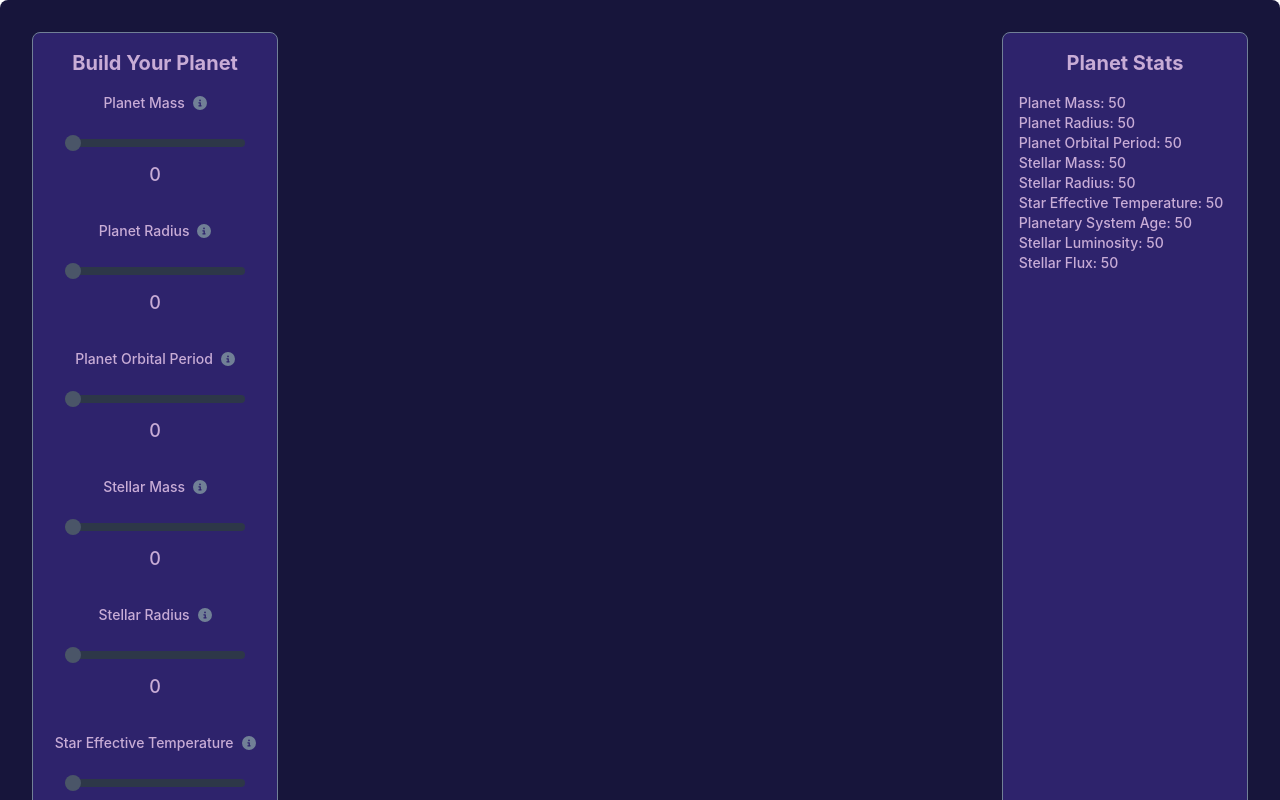
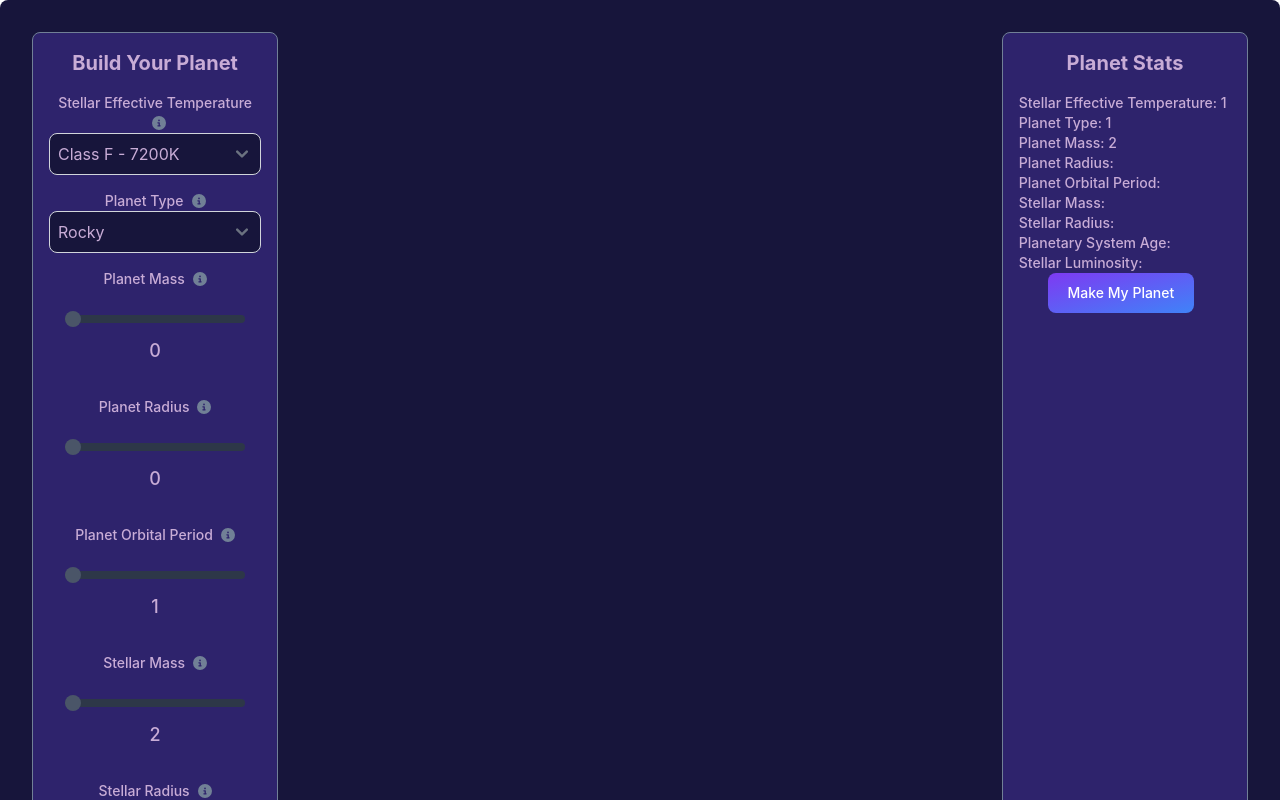
Before and after one commit to Pineapple-Soup/interplanetary, a React (Create React App) app: page / in a window 1280 px wide. Shown: the top 800 px of the page. Built offline with nearby package versions, Linux system fonts and the light colour scheme.

Commit message:
incorporate dropdowns

```diff
--- /dev/null
+++ b/src/components/Dropdown.js
@@ -0,0 +1,18 @@
+import React from 'react';
+
+const Dropdown = ({ options, onChange }) => {
+    return (
+        <select
+            onChange={(e) => onChange(e.target.value)}
+            className="w-full p-2 border border-gray-300 rounded-lg bg-primary text-secondary"
+        >
+            {options.map((option, index) => (
+                <option key={index} value={option.value}>
+                    {option.label}
+                </option>
+            ))}
+        </select>
+    );
+};
+
+export default Dropdown;
--- a/src/data/planetParameters.js
+++ b/src/data/planetParameters.js
@@ -2,70 +2,106 @@
 
 export const planetParams = [
     {
+        id: 9,
+        type: 'dropdown',
+        label: 'Stellar Effective Temperature',
+        state: 'sTemp',
+        options: [
+            {value: 7200, label: "Class F - 7200K"},
+            {value: 5700, label: "Class G - 5700K"},
+            {value: 4800, label: "Class K - 4800K"},
+            {value: 3800, label: "Class M - 3800K"}
+        ]
+    },
+    {
+        id: 10,
+        type: 'dropdown',
+        label: 'Planet Type',
+        state: 'pType',
+        options: [
+            {value: 1, label: "Rocky"},
+            {value: 2, label: "Ice Giant"},
+            {value: 3, label: "Gas Giant"},
+            {value: 4, label: "Icy"}
+        ]
+    },
+    {
         id: 1,
+        type: 'slider',
         label: 'Planet Mass',
         state: 'pMass',
         min: 0,
-        max: 100,
-        step: 1,
-        info: "This is the mass of the planet in Earth masses."
+        max: 60000,
+        step: 100,
+        info: "This is the mass of the planet in earth masses",
+        units: "Earths"
     },
     {
         id: 2,
+        type: 'slider',
         label: 'Planet Radius',
         state: 'pRadius',
         min: 0,
-        max: 100,
+        max: 60000,
         step: 1,
-        info : "This is the radius of the planet in Earth radii."
+        info : "This is the radius of the planet in Earth radii.",
+        units: "Earth Radii"
     },
     {
         id: 3,
+        type: 'slider',
         label: 'Planet Orbital Period',
         state: 'pPeriod',
-        min: 0,
-        max: 100,
+        min: 1,
+        max: 50000,
         step: 1,
-        info: "This is the orbital period of the planet in Earth days."
+        info: "This is the orbital period of the planet in Earth days.",
+        units: "Days",
     },
     {
         id: 4,
+        type: 'slider',
         label: 'Stellar Mass',
         state: 'sMass',
-        min: 0,
-        max: 100,
+        min: 2,
+        max: 20000,
         step: 1,
         info: "This is the mass of the star in Solar masses."
     },
     {
         id: 5,
+        type: 'slider',
         label: 'Stellar Radius',
         state: 'sRadius',
-        min: 0,
-        max: 100,
+        min: 7,
+        max: 70000,
         step: 1,
         info: "This is the radius of the star in Solar radii."
     },
-    {
-        id: 6,
-        label: 'Star Effective Temperature',
-        state: 'sTemp',
-        min: 0,
-        max: 100,
-        step: 1,
-        info: "This is the effective temperature of the star in Kelvin."
-    },
+    // {
+    //     id: 6,
+    //     type: 'slider',
+    //     label: 'Stellar Effective Temperature',
+    //     state: 'sTemp',
+    //     min: 2000,
+    //     max: 50000,
+    //     step: 1,
+    //     info: "This is the effective temperature of the star in Kelvin.",
+    //     units: "Kelvin"
+    // },
     {
         id: 7,
+        type: 'slider',
         label: 'Planetary System Age',
         state: 'psAge',
         min: 0,
-        max: 100,
+        max: 12,
         step: 1,
-        info: "This is the age of the planetary system in gigayears."
+        info: "This is the age of the planetary system in billions of years."
     },
     {
         id: 8,
+        type: 'slider',
         label: 'Stellar Luminosity',
         state: 'sLuminosity',
         min: 0,
@@ -73,13 +109,31 @@ export const planetParams = [
         step: 1,
         info: "This is the luminosity of the star in Solar luminosities."
     },
+
+
+    // {
+    //     id: 9,
+    //     type: 'slider',
+    //     label: 'Stellar Flux',
+    //     state: 'sFlux',
+    //     min: 0,
+    //     max: 15000,
+    //     step: 1,
+    //     info: "This is the flux of the star in Watts per meter squared.",
+    //     units: "W/m^2"
+    // }
+]
+
+// dropdowns
+export const planetParams2 = [
     {
-        id: 9,
-        label: 'Stellar Flux',
-        state: 'sFlux',
-        min: 0,
-        max: 100,
-        step: 1,
-        info: "This is the flux of the star in Solar flux units."
+        id: 1,
+        label: 'Stellar Effective Temperature',
+        options: ["Class F - 7200K", "Class G - 5700K", "Class K - 4800K", "Class M - 3800K"]
+    },
+    {
+        id: 2,
+        label: 'Planet Type',
+        options: ["Rocky", "Ice Giant", "Gas Giant", "Icey"],
     }
 ]
--- a/src/pages/LandingPage.js
+++ b/src/pages/LandingPage.js
@@ -1,63 +1,69 @@
 import React, { useState } from 'react';
 import Slider from '../components/Slider';
-import { planetParams } from '../data/planetParameters';
+import Dropdown from '../components/Dropdown';
+import { planetParams, planetParams2 } from '../data/planetParameters';
 import { FontAwesomeIcon } from '@fortawesome/react-fontawesome';
 import { faInfoCircle } from '@fortawesome/free-solid-svg-icons';
+import 'flowbite';
 
 
 const LandingPage = () => {
-    const [pMass, setPMass] = useState(50);
-    const [pRadius, setPRadius] = useState(50);
-    const [pPeriod, setPPeriod] = useState(50);
-    const [sMass, setSMass] = useState(50);
-    const [sRadius, setSRadius] = useState(50);
-    const [sTemp, setSTemp] = useState(50);
-    const [psAge, setPsAge] = useState(50);
-    const [sLuminosity, setSLuminosity] = useState(50);
-    const [sFlux, setSFlux] = useState(50);
+    const [pType, setPType] = useState(1);
+    const [sTemp, setSTemp] = useState(1);
+    const [pMass, setPMass] = useState(2);
+    const [pRadius, setPRadius] = useState();
+    const [pPeriod, setPPeriod] = useState();
+    const [sMass, setSMass] = useState();
+    const [sRadius, setSRadius] = useState();
+    const [psAge, setPsAge] = useState();
+    const [sLuminosity, setSLuminosity] = useState();
+    const [sFlux, setSFlux] = useState();
 
     const [infoPopup, setInfoPopup] = useState(null);
 
 
     const stateSetters = {
+        sTemp: setSTemp,
+        pType: setPType,
         pMass: setPMass,
         pRadius: setPRadius,
         pPeriod: setPPeriod,
         sMass: setSMass,
         sRadius: setSRadius,
-        sTemp: setSTemp,
         psAge: setPsAge,
         sLuminosity: setSLuminosity,
-        sFlux: setSFlux
+        sFlux: setSFlux,
+
     };
 
-
-    const handleInfoClick = (info) => {
-        setInfoPopup(info);
-    };
-
-    const closePopup = () => {
-        setInfoPopup(null);
-    };
 
 
     return (
         <div className="flex bg-primary p-8 rounded-lg shadow-lg">
             <div className="w-1/4 p-4 border border-highlight rounded-lg bg-tertiary">
                 <h2 className="text-xl font-bold mb-4 text-secondary">Build Your Planet</h2>
-                {planetParams.map(slider => {
-                    return <div key={slider.id} className="mb-4">
-                        <div className="block text-sm font-medium text-secondary">
-                            {slider.label}
+                {planetParams.map(param => (
+                    <div key={param.id} className="mb-4 relative group">
+                        <label className="block text-sm font-medium text-secondary">
+                            {param.label}
                             <FontAwesomeIcon
-                                    icon={faInfoCircle}
-                                    className="ml-2 text-highlight cursor-pointer"
-                                    onClick={() => handleInfoClick(slider.info)}
-                                />
-                        </div>
-                        <Slider min={slider.min} max={slider.max} step={slider.step} onChange={stateSetters[slider.state]} />
+                                icon={faInfoCircle}
+                                className="ml-2 text-highlight cursor-pointer"
+                                data-tooltip-target={`tooltip-${param.id}`}
+                            />
+                            <div id={`tooltip-${param.id}`} role="tooltip" className="absolute z-10 invisible inline-block px-3 py-2 text-sm font-medium text-white bg-gray-900 rounded-lg shadow-sm opacity-0 tooltip">
+                                {param.info}
+                                <div className="tooltip-arrow" data-popper-arrow></div>
+                            </div>
+                        </label>
+                        {param.type === 'slider' ? (
+                            <Slider min={param.min} max={param.max} step={param.step} onChange={stateSetters[param.state]} />
+                        ) : (
+                            <Dropdown options={param.options} onChange={stateSetters[param.state]} />
+                        )}
                     </div>
-                })}
+                ))}
+
             </div>
             <div className="w-3/4 p-4">
                 {/* Planet building canvas */}
@@ -72,23 +78,11 @@ const LandingPage = () => {
                             })}
 
                         </div>
+                        <button type="button" class="text-white bg-gradient-to-br from-purple-600 to-blue-500 hover:bg-gradient-to-bl focus:ring-4 focus:outline-none focus:ring-blue-300 dark:focus:ring-blue-800 font-medium rounded-lg text-sm px-5 py-2.5 text-center me-2 mb-2">Make My Planet</button>
+
                     </div>
                 </div>
             </div>
-            {infoPopup && (
-                <div className="fixed inset-0 bg-black bg-opacity-50 flex items-center justify-center">
-                    <div className="bg-white p-4 rounded-lg shadow-lg max-w-sm w-full">
-                        <h3 className="text-lg font-bold mb-2">Parameter Info</h3>
-                        <p>{infoPopup}</p>
-                        <button
-                            className="mt-4 bg-primary text-white px-4 py-2 rounded"
-                            onClick={closePopup}
-                        >
-                            Close
-                        </button>
-                    </div>
-                </div>
-            )}
         </div>
     );
 };
```
